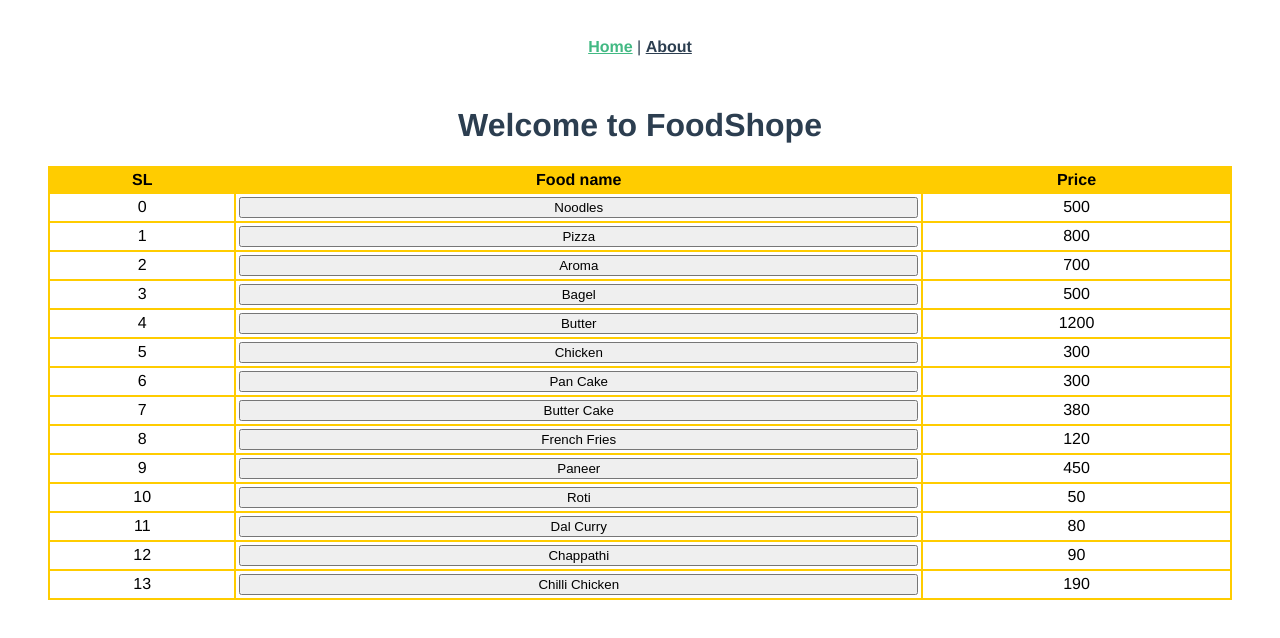
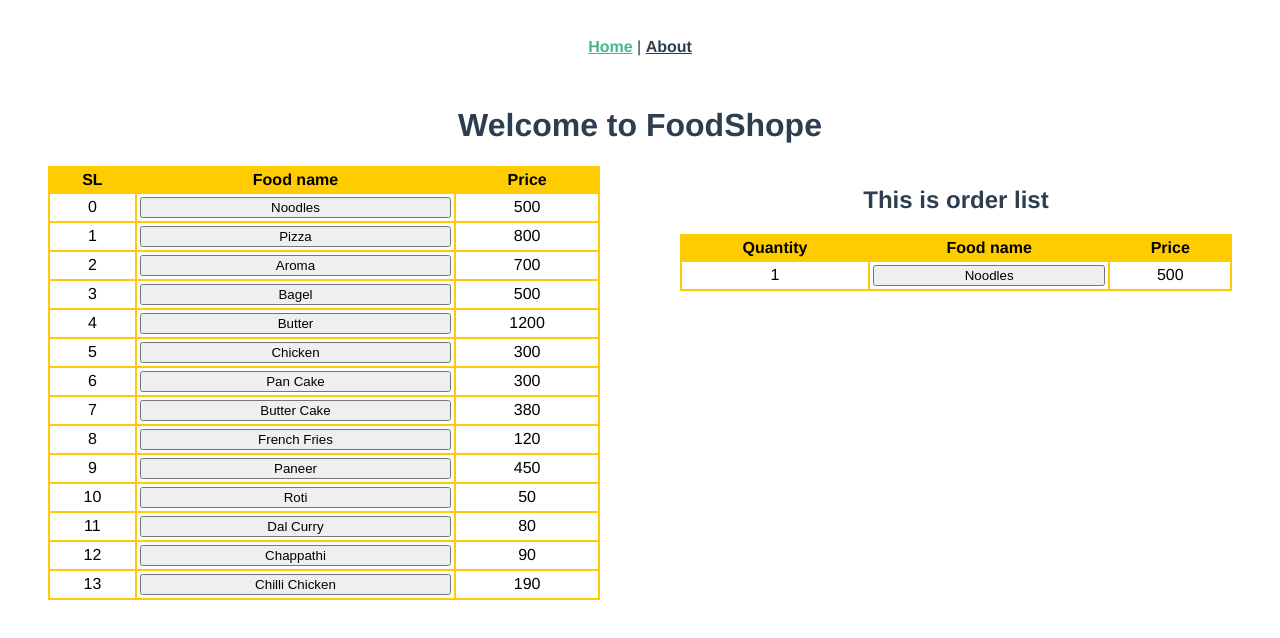
Before and after one commit to parthobepary/second-ecomarch, a Vue app: page / in a window 1280 px wide. Both pictures are taken after a click on the button "Noodles". Shown: the top 638 px of the page. Built offline with nearby package versions, Linux system fonts and the light colour scheme.

Commit message:
quantity added

```diff
--- a/src/components/HelloWorld.vue
+++ b/src/components/HelloWorld.vue
@@ -1,6 +1,7 @@
 <template>
   <div class="hello">
     <h1>Welcome to FoodShope</h1>
+    <div class="grid">
       <div class="table-body">
         <table class="GeneratedTable">
           <thead>
@@ -14,24 +15,60 @@
             <tr v-for="(datas, index) in myData" :key="index">
               <td>{{ index }}</td>
               <td>
-              <button>{{ datas.Food }}</button>
+                <button @click="addToOrder(datas)">{{ datas.Food }}</button>
               </td>
               <td>{{ datas.price }}</td>
             </tr>
           </tbody>
         </table>
-      <!-- Codes by Quackit.com -->
+      </div>
+      <div>
+        <div>
+          <h2>This is order list</h2>
+          <div class="table-body">
+            <table class="GeneratedTable">
+              <thead>
+                <tr>
+                  <th>Quantity</th>
+                  <th>Food name</th>
+                  <th>Price</th>
+                </tr>
+              </thead>
+              <tbody>
+                <tr v-for="(datas, index) in orderData" :key="index">
+                  <td>{{ datas.quantity }}</td>
+                  <td>
+                    <button @click="addToOrder(datas)">{{ datas.name }}</button>
+                  </td>
+                  <td>{{ datas.price }}</td>
+                </tr>
+              </tbody>
+            </table>
+          </div>
+        </div>
+      </div>
     </div>
   </div>
 </template>
 
 <script>
+import { mapActions, mapState } from "vuex";
+
 export default {
   name: "HelloWorld",
   data() {
-    return {
-      myData: this.$store.state.footData,
-    };
+    return {};
+  },
+  computed: {
+    ...mapState({
+      myData: "footData",
+      orderData: "orderData",
+    }),
+  },
+  methods: {
+    ...mapActions({
+      addToOrder: "addToOrder",
+    }),
   },
 };
 </script>
@@ -40,6 +77,10 @@ export default {
 <style scoped lang="scss">
 .hello {
   text-align: center;
+}
+.grid {
+  display: grid;
+  grid-template-columns: repeat(2, 1fr);
 }
 button {
   width: 100%;
--- a/src/store/index.js
+++ b/src/store/index.js
@@ -77,9 +77,29 @@ export default new Vuex.Store({
         price: 190,
       },
     ],
+    orderData: [],
   },
   getters: {},
-  mutations: {},
-  actions: {},
+  mutations: {
+    ADD_ORDER(state, item) {
+      let isExsit = state.orderData.find((or) => or.name === item.Food);
+      console.log(isExsit);
+      if (isExsit) {
+        isExsit.quantity += 1;
+      } else {
+        let cartItem = {
+          name: item.Food,
+          price: item.price,
+          quantity: 1,
+        };
+        state.orderData.push(cartItem);
+      }
+    },
+  },
+  actions: {
+    addToOrder(context, item) {
+      context.commit("ADD_ORDER", item);
+    },
+  },
   modules: {},
 });
```
Lines whose indentation alone changed are shown as unchanged.
